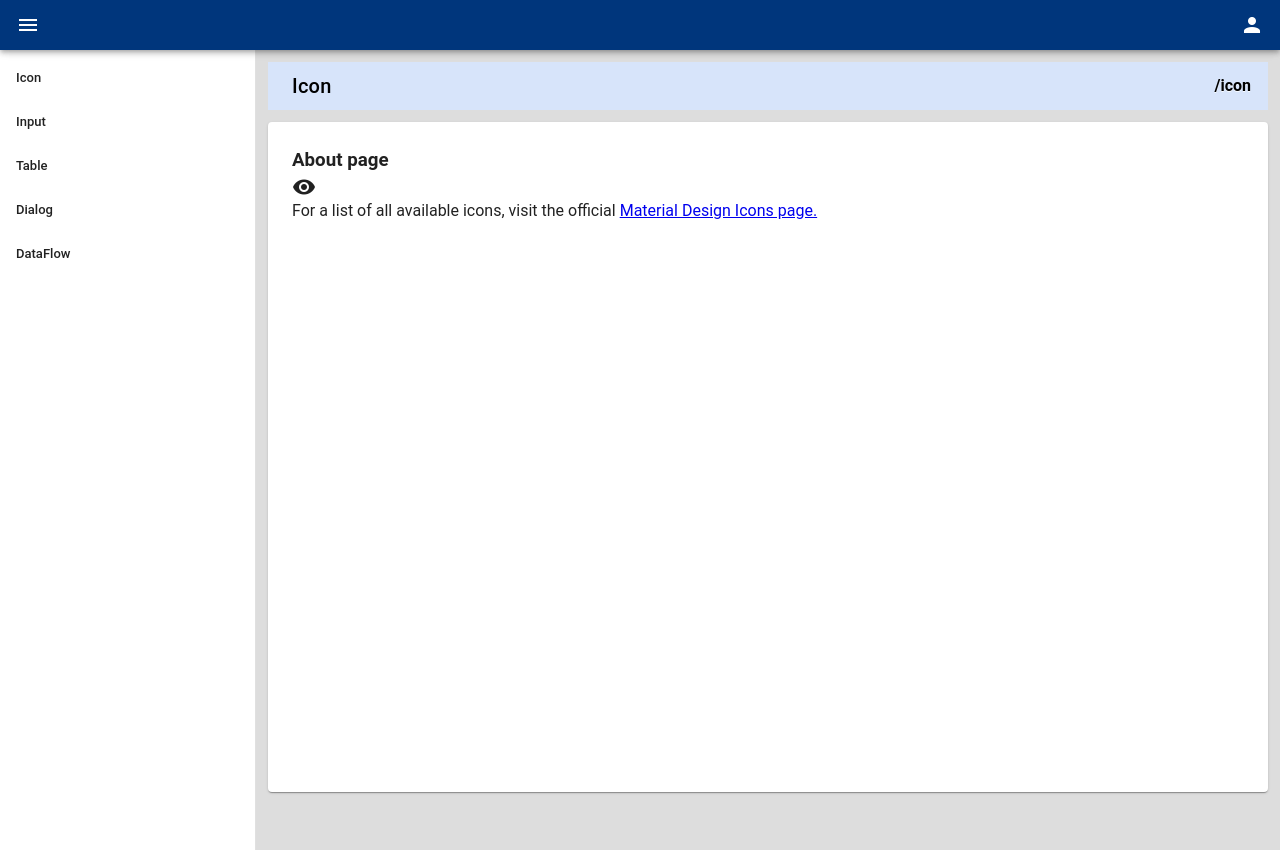
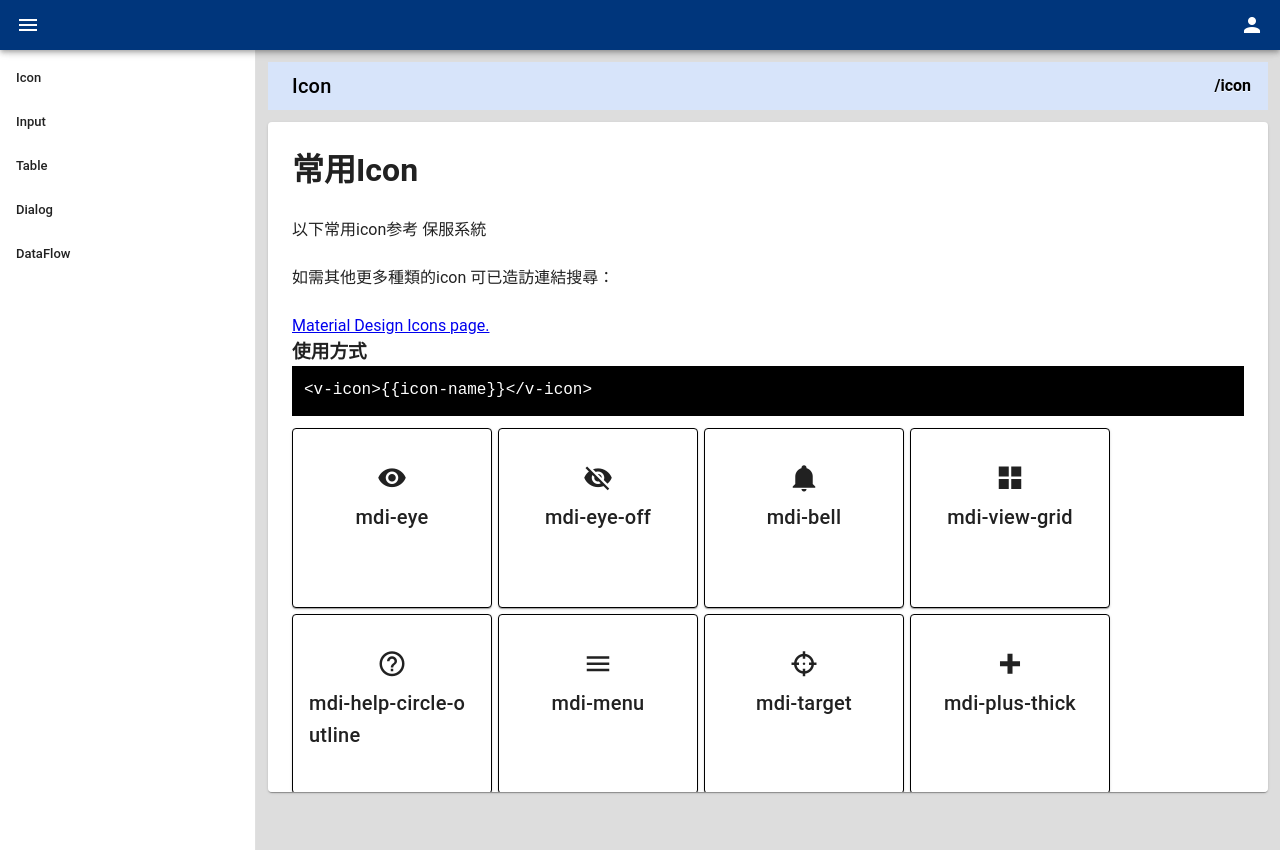
Before and after one commit to Zhang-RenWen/vue3-ts-template, a Vue app: page /icon in a window 1280 px wide. Built offline with nearby package versions, Linux system fonts and the light colour scheme.

Commit message:
feat: updated code wip

```diff
--- a/src/assets/styles/layout.scss
+++ b/src/assets/styles/layout.scss
@@ -12,6 +12,7 @@
   background-color: #000000;
   color: #ffffff;
   padding: 12px;
+  margin-bottom: 12px;
 }
 
 .demo-high-light-color {
--- a/src/views/StoryBook/Icon.vue
+++ b/src/views/StoryBook/Icon.vue
@@ -1,25 +1,148 @@
 <template>
   <v-card class="main-section">
-    <h3>About page</h3>
-    <v-icon>mdi-eye</v-icon>
-    <p>
-      For a list of all available icons, visit the official
-      <a href="https://pictogrammers.com/library/mdi/">Material Design Icons page.</a>
-    </p>
+    <h1 class="mb-6">常用Icon</h1>
+    <p class="mb-6">以下常用icon参考 保服系統</p>
+    <p class="mb-6">如需其他更多種類的icon 可已造訪連結搜尋：</p>
+    <a href="https://pictogrammers.com/library/mdi/">Material Design Icons page.</a>
+    <h3>使用方式</h3>
+    <code class="storybook-demo-code mb-3">
+      &lt;v-icon&gt;{{ `{\{icon-name}\}` }}&lt;/v-icon&gt;
+    </code>
+    <div class="container">
+      <v-card v-for="(icon, index) in icons" :key="index" class="icon-card">
+        <v-card-title class="icon d-flex">
+          <v-icon>{{ icon.name }}</v-icon>
+        </v-card-title>
+        <v-card-title class="name d-flex">{{ icon.name }}</v-card-title>
+      </v-card>
+    </div>
   </v-card>
 </template>
-
-<!--/*******************************Script-Start**********************************************/-->
 <script setup lang="ts">
 import { useTestStore } from '@/stores/test';
 import { storeToRefs } from 'pinia';
 import { onMounted, reactive, ref } from 'vue';
-
-const pokemon = useTestStore();
-const { testNames } = storeToRefs(pokemon);
+const icons = reactive([
+  { name: 'mdi-eye' },
+  { name: 'mdi-eye-off' },
+  { name: 'mdi-bell' },
+  { name: 'mdi-view-grid' },
+  { name: 'mdi-help-circle-outline' },
+  { name: 'mdi-menu' },
+  { name: 'mdi-target' },
+  { name: 'mdi-plus-thick' },
+  { name: 'mdi-trash-can' },
+  { name: 'mdi-square-edit-outline' },
+  { name: 'mdi-content-duplicate' },
+  { name: 'mdi-hand-pointing-right' },
+  { name: 'mdi-account-details' },
+  { name: 'mdi-close' },
+  { name: 'mdi-file-remove' },
+  { name: 'mdi-check' },
+  { name: 'mdi-image-plus' },
+  { name: 'mdi-file-import' },
+  { name: 'mdi-autorenew' },
+  { name: 'mdi-crosshairs-gps' },
+  { name: 'mdi-crosshairs-off' },
+  { name: 'mdi-format-list-bulleted-square' },
+  { name: 'mdi-account' },
+  { name: 'mdi-alert-circle' },
+  { name: 'mdi-database-search' },
+  { name: 'mdi-magnify' },
+  { name: 'mdi-check-all' },
+  { name: 'mdi-checkbox-marked-outline' },
+  { name: 'mdi-checkbox-blank-outline' },
+  { name: 'mdi-currency-usd' },
+  { name: 'mdi-vector-arrange-above' },
+  { name: 'mdi-vector-difference-ab' },
+  { name: 'mdi-clipboard-alert-outline' },
+  { name: 'mdi-trophy-award' },
+  { name: 'mdi-file-powerpoint-box' },
+  { name: 'mdi-stack-overflow' },
+  { name: 'mdi-clipboard-text-outline' },
+  { name: 'mdi-chevron-left' },
+  { name: 'mdi-chevron-down' },
+  { name: 'mdi-chevron-up' },
+  { name: 'mdi-chevron-right' },
+  { name: 'mdi-chevron-double-down' },
+  { name: 'mdi-call-split' },
+  { name: 'mdi-dots-vertical' },
+  { name: 'mdi-typewriter' },
+  { name: 'mdi-file-compare' },
+  { name: 'mdi-file-alert-outline' },
+  { name: 'mdi-message-alert-outline' },
+  { name: 'mdi-account-group' },
+  { name: 'mdi-account-details' },
+  { name: 'mdi-cached' },
+  { name: 'mdi-pencil' },
+  { name: 'mdi-pen' },
+  { name: 'mdi-gesture-double-tap' },
+  { name: 'mdi-message' },
+  { name: 'mdi-alert' },
+  { name: 'mdi-tab' },
+  { name: 'mdi-triangle' },
+  { name: 'mdi-table' },
+  { name: 'mdi-directions' },
+  { name: 'mdi-dots-horizontal' },
+  { name: 'mdi-palette' },
+  { name: 'mdi-format-letter-case' },
+  { name: 'mdi-account' },
+  { name: 'mdi-calendar' },
+  { name: 'mdi-comment-text-outline' },
+  { name: 'mdi-reload' },
+  { name: 'mdi-message-text' },
+  { name: 'mdi-stack-overflow' },
+  { name: 'mdi-clipboard-text-outline' },
+  { name: 'mdi-vector-arrange-above' },
+  { name: 'mdi-vector-difference-ab' },
+  { name: 'mdi-clipboard-alert-outline' },
+  { name: 'mdi-flag-variant' },
+  { name: 'mdi-flag-variant-outline' },
+  { name: 'mdi-file-document-outline' },
+  { name: 'mdi-file-outline' },
+  { name: 'mdi-backup-restore' },
+  { name: 'mdi-database-check' },
+  { name: 'mdi-content-copy' },
+  { name: 'mdi-view-dashboard' },
+  { name: 'mdi-briefcase' },
+  { name: 'mdi-truck-fast' },
+  { name: 'mdi-file-document-edit' },
+  { name: 'mdi-link' },
+  { name: 'mdi-cogs' },
+  { name: 'mdi-server' },
+]);
 
 onMounted(async () => {});
 </script>
-<!--/********************************Script-End*********************************************/-->
 
-<style scoped lang="scss"></style>
+<style scoped lang="scss">
+.container {
+  width: 100%;
+  display: flex;
+  flex-wrap: wrap;
+  margin-bottom: 1rem;
+}
+
+.icon-card {
+  width: 200px;
+  height: 180px;
+  display: flex;
+  flex-direction: column;
+  align-items: center;
+  justify-content: center;
+  border: 1px solid #000000;
+  margin: 0 6px 6px 0;
+  .icon {
+    width: 30px;
+    height: 30px;
+    padding: 0;
+  }
+  .name {
+    height: 80px;
+  }
+  .v-card-title {
+    word-break: break-all;
+    white-space: normal;
+  }
+}
+</style>
--- a/src/views/StoryBook/Input.vue
+++ b/src/views/StoryBook/Input.vue
@@ -1,162 +1,46 @@
 <template>
   <v-card class="main-section">
-    <h1>Input</h1>
-    <v-container>
-      <h2>InputTextField</h2>
-      <v-form ref="Form" v-model="valid">
-        <p>valid:{{ valid }}</p>
-        <InputLabel name="Pure" />
-        <InputTextField v-model="pokemon.text" />
-        <InputLabel name="With Label" />
-        <InputTextField v-model="pokemon.text" name="Enter your text" />
-        <InputLabel name="has-changed detector" />
-        <InputTextField
-          v-model="pokemon.text"
-          :has-changed="hasChange"
-          @input="eventTest"
-          @blur="eventTest"
-          @change="change"
-        />
-        <InputLabel name="Disabled Input" />
-        <InputTextField v-model="pokemon.text" :disabled="disabled" to-upper-case />
-        <InputLabel name="Required Input" />
-        <InputTextField v-model="text" :required="required" to-upper-case />
-        <InputLabel name="Slot Input" />
-        <InputTextField v-model="pokemon.text">
-          >
-          <template #prepend>
-            <v-tooltip location="bottom">
-              <template #activator="{ props }">
-                <v-icon v-bind="props" icon="mdi-help-circle-outline"></v-icon>
-              </template>
-
-              I'm a tooltip
-            </v-tooltip>
-          </template>
-
-          <template #append-inner>
-            <v-fade-transition leave-absolute>
-              <v-progress-circular color="info" size="24" indeterminate></v-progress-circular>
-            </v-fade-transition>
-          </template>
-          <template #append>
-            <v-menu>
-              <template #activator="{ props }">
-                <v-btn v-bind="props" class="mt-n2">
-                  <v-icon icon="mdi-menu" start></v-icon>
-                  Menu
-                </v-btn>
-              </template>
-
-              <v-card>
-                <v-card-text class="pa-6">
-                  <v-btn color="primary" size="large" variant="text">
-                    <v-icon icon="mdi-target" start></v-icon>
-
-                    Click me
-                  </v-btn>
-                </v-card-text>
-              </v-card>
-            </v-menu>
-          </template>
-        </InputTextField>
-
-        <InputLabel name="Format Input" />
-        <InputFormat :value="pokemon.text" to-currency>
-          <InputTextField v-model="pokemon.text" check-taiwan-phone-number :required="required" />
-        </InputFormat>
-        Pinia pokemon.text:
-        <p>{{ pokemon.text }}</p>
-        Input.vue data text :
-        <p>{{ text }}</p>
-        <v-row class="mb-1">
-          <v-col cols="12" sm="3">
-            <v-btn @click="toggleHasChange">hasChange {{ hasChange }}</v-btn>
-          </v-col>
-          <v-col cols="12" sm="3">
-            <v-btn @click="toggleDisabled">disabled {{ disabled }}</v-btn>
-          </v-col>
-          <v-col cols="12" sm="3">
-            <v-btn @click="toggleRequired">required {{ required }}</v-btn>
-          </v-col>
-        </v-row>
-        <v-row class="mb-1">
-          <v-col cols="12" sm="3">
-            <v-btn @click="submit">validate</v-btn>
-          </v-col>
-          <v-col cols="12" sm="3">
-            <v-btn @click="reset">reset</v-btn>
-          </v-col>
-          <v-col cols="12" sm="3">
-            <v-btn @click="clear">clearData</v-btn>
-          </v-col>
-          <v-col cols="12" sm="3">
-            <v-btn @click="format">formatData</v-btn>
-          </v-col>
-        </v-row>
-
-        <h2>InputAutoComplete</h2>
-        <p>items 一律只接受格式： [{text:'XXX',value:'XXX'}] 才不會亂</p>
-        <p>Bind value: {{ inputAutoCompleteValue }}</p>
-        <InputLabel name="has-changed,required" />
-        <InputAutoComplete
-          v-model="inputAutoCompleteValue"
-          :items="items"
-          :has-changed="hasChange"
-          required
-        ></InputAutoComplete>
-        <InputLabel name="progress-circular,no-data" />
-        <InputAutoComplete v-model="inputAutoCompleteValue" :items="[]">
-          <template #append-inner>
-            <v-fade-transition leave-absolute>
-              <v-progress-circular color="info" size="24" indeterminate></v-progress-circular>
-            </v-fade-transition>
-          </template>
-        </InputAutoComplete>
-        <InputLabel name="chips" />
-        <InputAutoComplete
-          v-model="inputAutoCompleteValue"
-          :items="items"
-          chips
-          clearable
-          multiple
-        ></InputAutoComplete>
-      </v-form>
-    </v-container>
+    <h1>輸入框/表單</h1>
+    <InputNumber v-model="numberFormat" />
+    <InputTextField v-model="numberFormat" toFixed />
+    <v-container></v-container>
   </v-card>
 </template>
 
-<!--/*******************************Script-Start**********************************************/-->
 <script setup lang="ts">
 import { useTestStore } from '@/stores/test';
 import { storeToRefs } from 'pinia';
 import { onMounted, reactive, ref } from 'vue';
-
-const pokemon = useTestStore(); // 綁定資料在 pinia store
-
-const text = ref('固定1111'); // 綁定資料在本組件;
-const disabled = ref(false); // 綁定資料在本組件;
-const required = ref(false); // 綁定資料在本組件;
-const hasChange = ref(false); // 綁定資料在本組件;
-
-const valid = ref(false); // 綁定資料在本組件;
+const test = useTestStore();
+import { useAlertsStore } from '@/stores/useAlertsStore';
+const alert = useAlertsStore();
+const text = ref('');
+const disabled = ref(false);
+const required = ref(false);
+const hasChange = ref(false);
+const valid = ref(false);
 const Form = ref();
-
+const testValue = ref('');
+const taiwanId = ref('');
 const inputAutoCompleteValue = ref('');
-const items = reactive([{ text: '選項1', value: '1' }]); // 綁定資料在本組件;
-
-function eventTest($event: Event) {
-  console.log(pokemon.text, $event);
-}
-function change(value: any) {
-  console.log(value);
+const items = reactive([{ text: '選項1', value: '1' }]);
+function inputEventTest($event: Event) {
+  console.log(test.text, $event);
+  alert.showMessage({ content: test.text, title: 'inputEventTest' });
 }
 
+function blurEventTest($event: Event) {
+  alert.showMessage({ content: test.text, title: 'blurEventTest' });
+  console.log(test.text, $event);
+}
+function changeEventTest($event: Event) {
+  alert.showMessage({ content: test.text, title: 'changed' });
+  console.log(test.text, $event);
+}
 function toggleHasChange() {
   hasChange.value = !hasChange.value;
   submit();
 }
-
 function toggleDisabled() {
   disabled.value = !disabled.value;
   submit();
@@ -166,19 +50,27 @@ function toggleRequired() {
   submit();
 }
 function submit() {
-  Form.value?.validate();
+  Form.value?.validate;
 }
 function reset() {
   Form.value?.reset();
 }
 function clear() {
-  pokemon.setText('');
+  test.setText('');
 }
 function format() {
-  pokemon.setText('10,000');
+  test.setText('10,080');
 }
-onMounted(async () => {});
+const numberFormat = ref('');
+const numberStepper = ref(0);
+const numberStepper2 = ref(0);
+const numberStepper3 = ref(0);
 </script>
-<!--/********************************Script-End*********************************************/-->
 
-<style scoped lang="scss"></style>
+<style scoped lang="scss">
+.input-demo-page-card {
+  margin: 24px;
+  padding: 24px;
+  border: 1px solid #000000;
+}
+</style>
```
